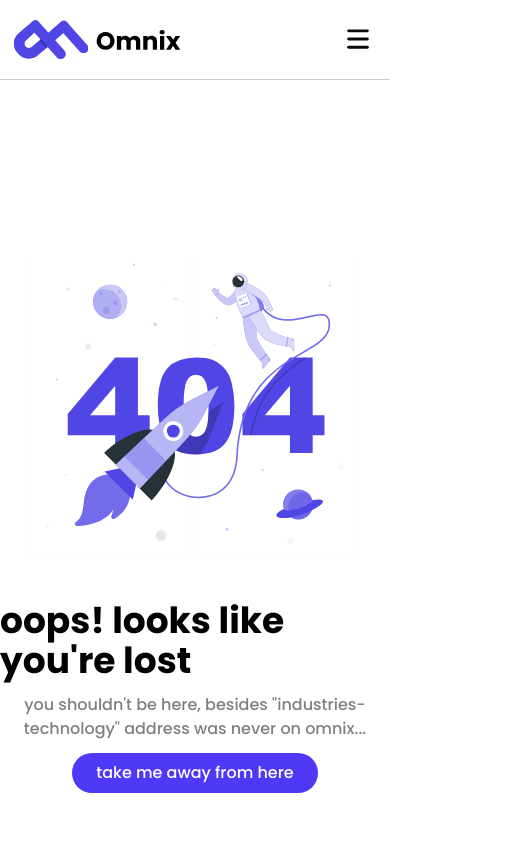
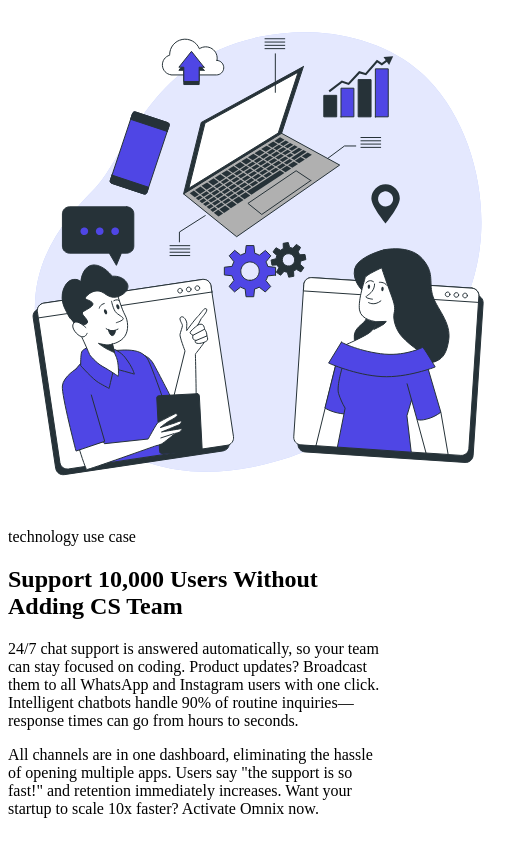
Before and after one commit to farismaulanaari-stack/omnix, a Next.js app: page /industries-technology in a window 390 px wide. Before the commit this address had no page. Shown: the top 844 px of the page, 508 px wide, since content can reach past the window. Built offline with nearby package versions, Linux system fonts and the light colour scheme.

Commit message:
feat: adding technology industry use case section and implement responsive styling both on healthcare and technology use case section

```diff
--- a/src/app/industry/page.tsx
+++ b/src/app/industry/page.tsx
@@ -2,6 +2,7 @@ import { BrandScrollable } from "@/components/BrandScrollable/brand-scrollabel";
 import IndustriesHealthcarePage from "@/pages/industries-healthcare";
 import IndustriesHeroSection from "@/pages/industries-hero-section";
 import IndustriesIntroSection from "@/pages/industries-intro-section";
+import IndustriesTechnologyPage from "@/pages/industries-technology";
 
 export default function IndustriesPage() {
   return (
@@ -10,6 +11,7 @@ export default function IndustriesPage() {
       <BrandScrollable />
       <IndustriesIntroSection />
       <IndustriesHealthcarePage />
+      <IndustriesTechnologyPage />
     </>
   );
 }
--- a/src/pages/industries-healthcare.tsx
+++ b/src/pages/industries-healthcare.tsx
@@ -3,9 +3,9 @@ import HealthcareIllustration from "../../public/images/healthcare-illustration.
 
 export default function IndustriesHealthcarePage() {
   return (
-    <section className="w-full h-screen">
+    <section className="w-full h-screen px-6 lg:px-0" id="healthcare">
       <div className="container h-full mx-auto flex flex-row justify-center items-center">
-        <div className="flex flex-col justify-between items-center lg:flex-row">
+        <div className="flex flex-col gap-10 justify-between items-center lg:flex-row lg:gap-0">
           <div className="w-fit flex flex-row justify-center items-center lg:w-full">
             <Image src={HealthcareIllustration} alt="healthcare illustration" />
           </div>
@@ -16,14 +16,14 @@ export default function IndustriesHealthcarePage() {
             <h2 className="text-4xl font-bold text-black max-w-2xl leading-snug">
               Hospital & Clinic Communication That Never Sleeps
             </h2>
-            <p className="text-base font-medium text-black">
+            <p className="text-base font-medium text-black text-justify">
               Forgot your appointment? Omnix sends automatic reminders via
               WhatsApp. Lab results are available → patients receive an
               immediate notification and can chat with their doctor anytime.
               Medication reminders, follow-ups, satisfaction surveys—all run
               automatically 24/7.
             </p>
-            <p className="text-base font-medium text-black">
+            <p className="text-base font-medium text-black text-justify">
               No-shows dropped by 70%, queues disappeared, and the clinic's
               reputation instantly skyrocketed. One platform replaces all your
               walkie-talkies, SMS gateways, and Excel. Want your clinic to be
--- /dev/null
+++ b/src/pages/industries-technology.tsx
@@ -0,0 +1,37 @@
+import Image from "next/image";
+import TechnologyIllustration from "../../public/images/technology-illustration.svg";
+
+export default function IndustriesTechnologyPage() {
+  return (
+    <section className="w-full h-screen px-6 lg:px-0" id="technology">
+      <div className="container mx-auto h-full flex flex-row justify-center items-center">
+        <div className="flex flex-col gap-10 justify-between items-center lg:flex-row lg:gap-0">
+          <div className="w-fit flex flex-row justify-center items-center lg:w-full">
+            <Image src={TechnologyIllustration} alt="healthcare illustration" />
+          </div>
+          <div className="w-fit flex flex-col gap-2 items-start lg:w-full">
+            <p className="text-base font-semibold text-indigo-600">
+              technology use case
+            </p>
+            <h2 className="text-4xl font-bold text-black max-w-2xl leading-snug">
+              Support 10,000 Users Without Adding CS Team
+            </h2>
+            <p className="text-base font-medium text-black text-justify">
+              24/7 chat support is answered automatically, so your team can stay
+              focused on coding. Product updates? Broadcast them to all WhatsApp
+              and Instagram users with one click. Intelligent chatbots handle
+              90% of routine inquiries—response times can go from hours to
+              seconds.
+            </p>
+            <p className="text-base font-medium text-black text-justify">
+              All channels are in one dashboard, eliminating the hassle of
+              opening multiple apps. Users say "the support is so fast!" and
+              retention immediately increases. Want your startup to scale 10x
+              faster? Activate Omnix now.
+            </p>
+          </div>
+        </div>
+      </div>
+    </section>
+  );
+}
```
